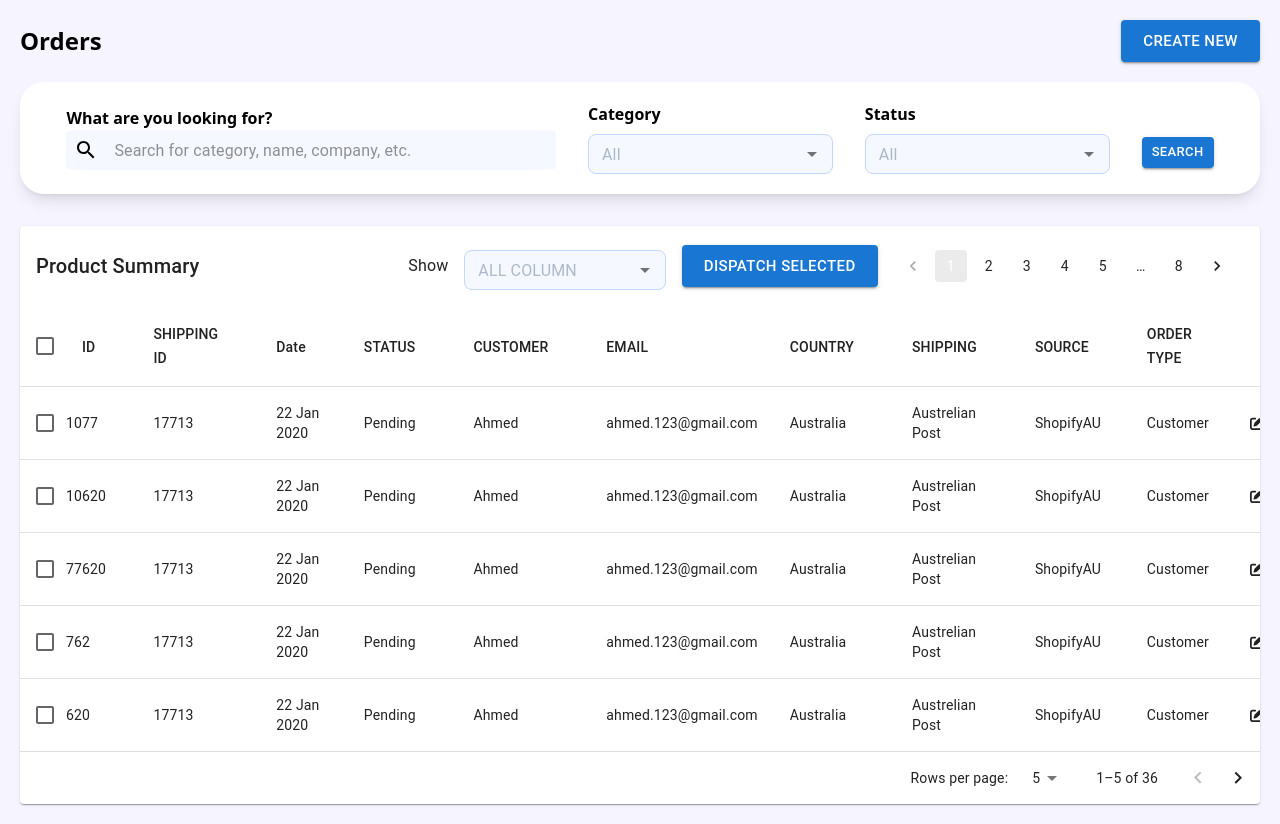
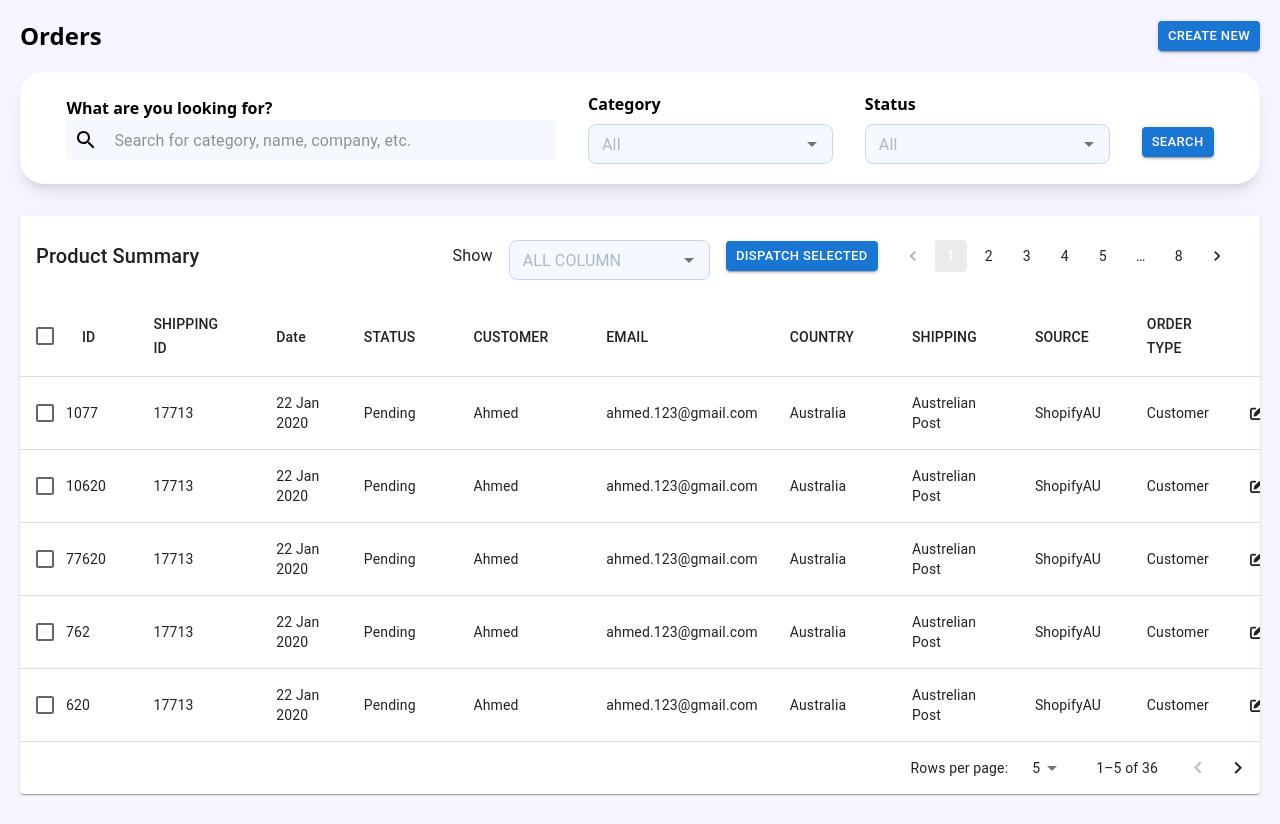
Before and after one commit to dummy-co-der/Assignment-Frontend-Test, a Next.js app: page / in a window 1280 px wide. Built offline with nearby package versions, Linux system fonts and the light colour scheme.

Commit message:
button refactoring

```diff
--- a/src/components/productSummary.jsx
+++ b/src/components/productSummary.jsx
@@ -149,7 +149,7 @@ function EnhancedTableToolbar(props) {
           </div>
           <Button
             variant="contained"
-            size={isLargeScreen ? "large" : "small"}
+            size="small"
             className="bg-blue-500 text-white rounded-md mt-1 text-xs"
           >
             DISPATCH SELECTED
@@ -198,7 +198,7 @@ function EnhancedTableToolbar(props) {
           </div>
           <Button
             variant="contained"
-            size="large"
+            size="small"
             className="bg-blue-500 text-white rounded-md mt-1 text-xs mb-2"
           >
             DISPATCH SELECTED
--- a/src/pages/index.js
+++ b/src/pages/index.js
@@ -10,7 +10,7 @@ const index = () => {
         <h1 className="font-bold text-2xl">Orders</h1>
         <Button
           variant="contained"
-          size="large"
+          size="small"
           className="bg-blue-500 text-white rounded-md text-xs"
         >
           CREATE NEW
```
